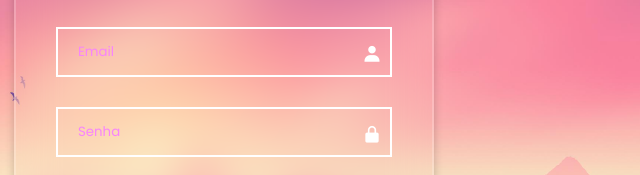
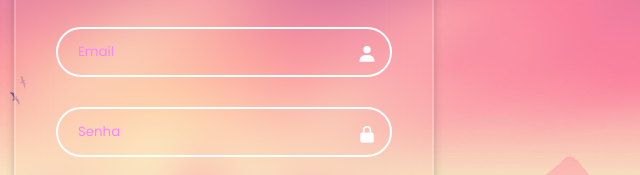
Before and after one commit to lukkasoliveira0703-cell/Projeto-Formul-rio, a plain HTML site: page index.html in a window 1280 px wide. Shown: the part 261-436 px from the top of the page, 416-1056 px from the left. Drawn offline with nearby package versions, Linux system fonts and the light colour scheme.

Commit message:
Alterando a caixa

```diff
--- a/style.css
+++ b/style.css
@@ -33,6 +33,8 @@
         width: 100%;
         height: 50px;
         margin: 30px 0px;
+
+
     }
     .caixa-botao input{/*alterando o comportamento do imput dentro da caixa do botão*/
         width: 100%;
@@ -42,15 +44,17 @@
         outline: none;
         color: white;
         padding: 20px 45px 20px 20px;
+        border-radius: 40px;
     }
     .caixa-botao input::placeholder{
         color: rgb(248, 132, 252);
     }
     .caixa-botao i{/*icone que esta dentro do botão de input*/
         position: absolute;/*o absolute cerve para eu mesmo passar uma posição absoluta para ele*/
-        right: 10px;
+        right: 15px;
         top: 35%;
         font-size: 20px;
+
     }
     .Lembrar-senha{
         display: flex;
@@ -63,6 +67,7 @@
     .Lembrar-senha a{
         text-decoration: none;
         color: white;
+
     }
     .Lembrar-senha a:hover{
         text-decoration: underline;
```
